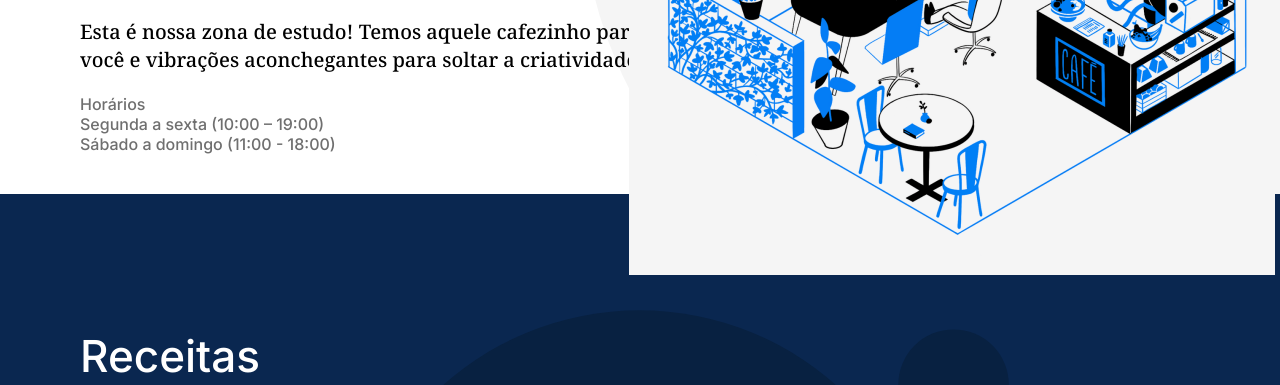
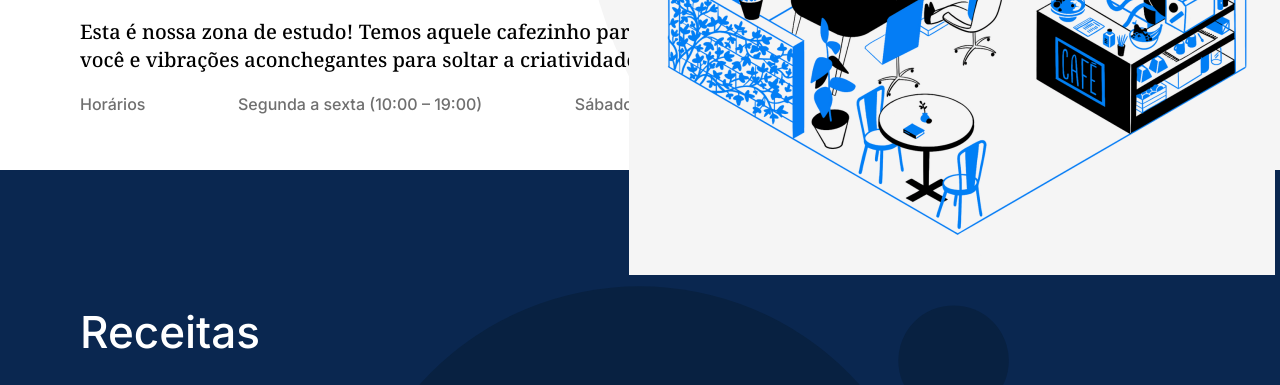
Before and after one commit to Nowellsss/web_project_coffeeshop, a plain HTML site: page index.html in a window 1280 px wide. Shown: the part 417-802 px from the top of the page. Drawn offline with Linux system fonts and the light colour scheme.

Commit message:
new update

```diff
--- a/index.html
+++ b/index.html
@@ -55,14 +55,10 @@
             class="header__image"
           />
         <div class="header__footer">
-          <ul class="header__list">
-            <li class="header__paragraph">Horários</li>
-            <li class="header__paragraph">Segunda a sexta (10:00 – 19:00)</li>
-            <li class="header__paragraph">Sábado a domingo (11:00 - 18:00)</li>
-          </ul>
-          <p class="header__address header__paragraph">
-            200 Success Avenue, a cidade de Triple Peaks
-          </p>
+          <p class="header__list header__paragraph">Horários</p>
+          <p class="header__list header__paragraph">Segunda a sexta (10:00 – 19:00)</p>
+          <p class="header__list header__paragraph">Sábado a domingo (11:00 - 18:00)</p>
+          <p class="header__address header__paragraph">200 Success Avenue, a cidade de Triple Peaks</p>
         </div>
       </header>
       <main class="content">
```
